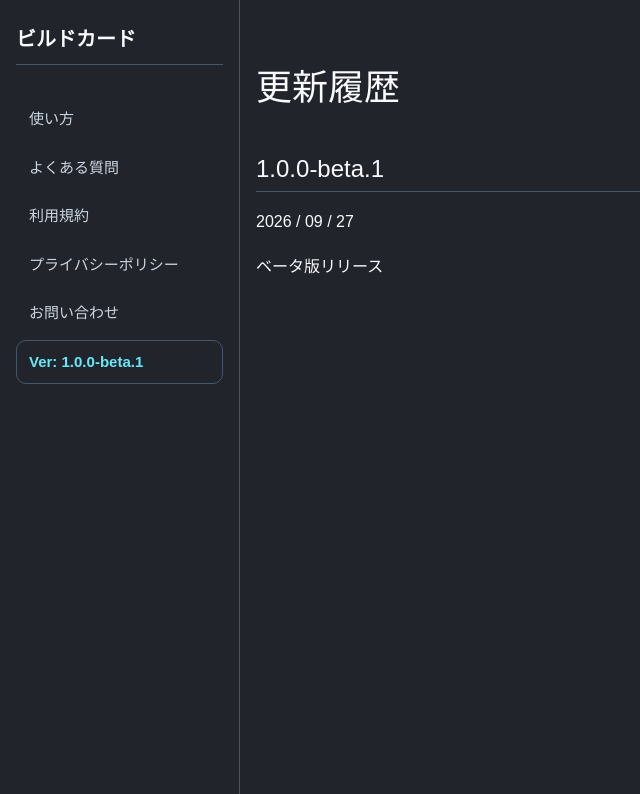
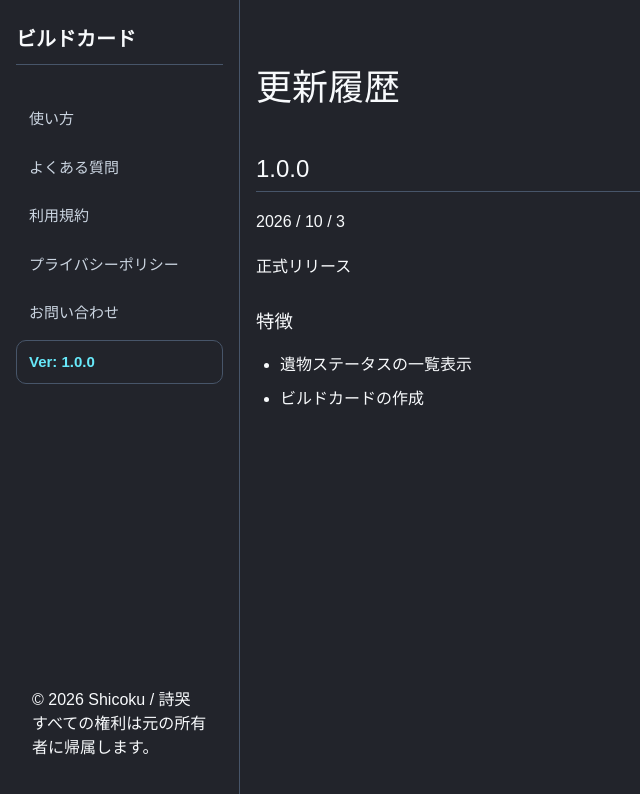
Before and after one commit to Shicoku/hsr-builder, a Next.js app: page /version in a window 1280 px wide. Shown: the top 794 px of the page, without its empty margins (0-640 px from the left). Built offline with nearby package versions, Linux system fonts and the light colour scheme; a web font is replaced by a local one.

Commit message:
コピーライトの追加

```diff
--- a/app/components/Sidebar.tsx
+++ b/app/components/Sidebar.tsx
@@ -16,7 +16,7 @@ const NAV_ITEMS: NavItem[] = [
   { href: "/terms", label: "利用規約" },
   { href: "/privacy", label: "プライバシーポリシー" },
   { href: "/contact", label: "お問い合わせ" },
-  { href: "/version", label: "Ver: 1.0.0-beta.1" },
+  { href: "/version", label: "Ver: 1.0.0" },
 ];
 
 export default function Sidebar() {
@@ -53,6 +53,11 @@ export default function Sidebar() {
             })}
           </ul>
         </nav>
+
+        <div className={styles.footer}>
+          <p>&copy; 2026 Shicoku / 詩哭</p>
+          <p>すべての権利は元の所有者に帰属します。</p>
+        </div>
       </aside>
     </>
   );
--- a/app/styles/sidebar.module.css
+++ b/app/styles/sidebar.module.css
@@ -13,6 +13,9 @@
   flex-direction: column;
   padding: 24px 16px;
   z-index: 40;
+  display: flex;
+  flex-direction: column;
+  height: 100%;
 }
 
 .brand {
@@ -142,6 +145,11 @@
   clip: rect(0 0 0 0);
 }
 
+.footer {
+  margin-top: auto;
+  padding: 16px;
+}
+
 @media (max-width: 768px) {
   .toggle {
     display: block;
--- a/app/version/page.mdx
+++ b/app/version/page.mdx
@@ -4,10 +4,15 @@ import MarkdownPage from "../components/MarkdownPage";
 
 # 更新履歴
 
-## 1.0.0-beta.1
+## 1.0.0
 
-2026 / 09 / 27
+2026 / 10 / 3
 
-ベータ版リリース
+正式リリース
+
+### 特徴
+
+- 遺物ステータスの一覧表示
+- ビルドカードの作成
 
 </MarkdownPage>
```
